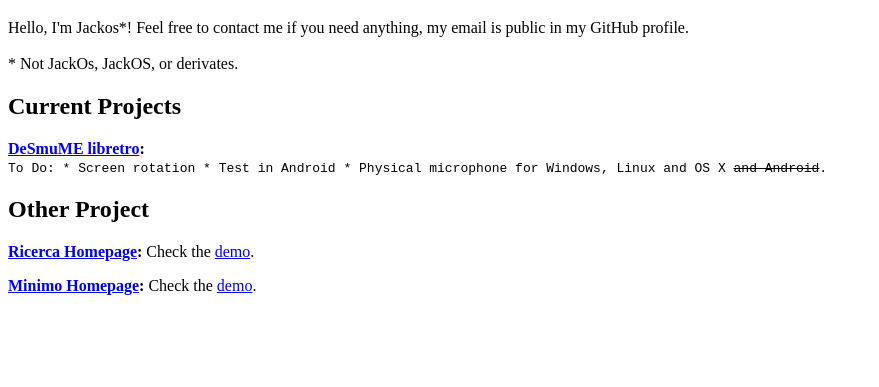
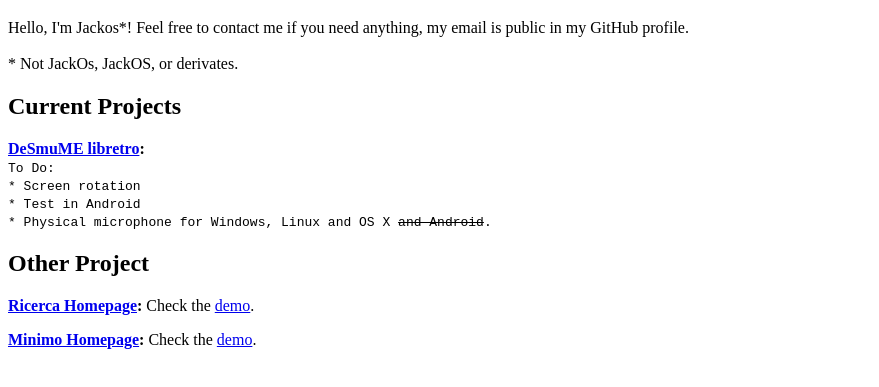
Before and after one commit to JackosDev/jackosdev.github.io, a plain HTML site: page index.html in a window 1280 px wide. Shown: the part 61-448 px from the top of the page, without its empty margins (0-879 px from the left). Drawn offline with Linux system fonts and the light colour scheme.

Commit message:
Update index.html

```diff
--- a/index.html
+++ b/index.html
@@ -17,10 +17,10 @@
 <p>
 <b><a href="https://github.com/libretro/desmume">DeSmuME libretro</a>:</b><br/>
 <code>
-To Do:
-* Screen rotation
-* Test in Android
-* Physical microphone for Windows, Linux and OS X <s>and Android</s>.
+To Do:<br/>
+* Screen rotation<br/>
+* Test in Android<br/>
+* Physical microphone for Windows, Linux and OS X <s>and Android</s>.<br/>
 </code>
 <h2>Other Project</h2>
 <p>
```
